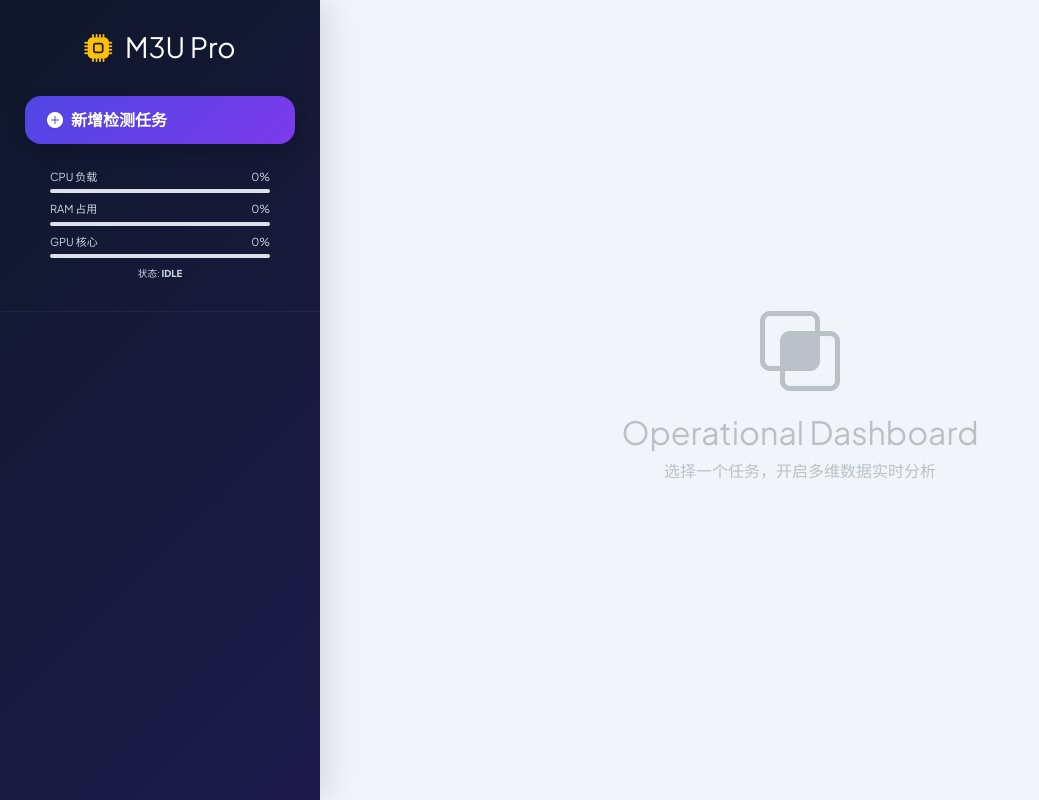
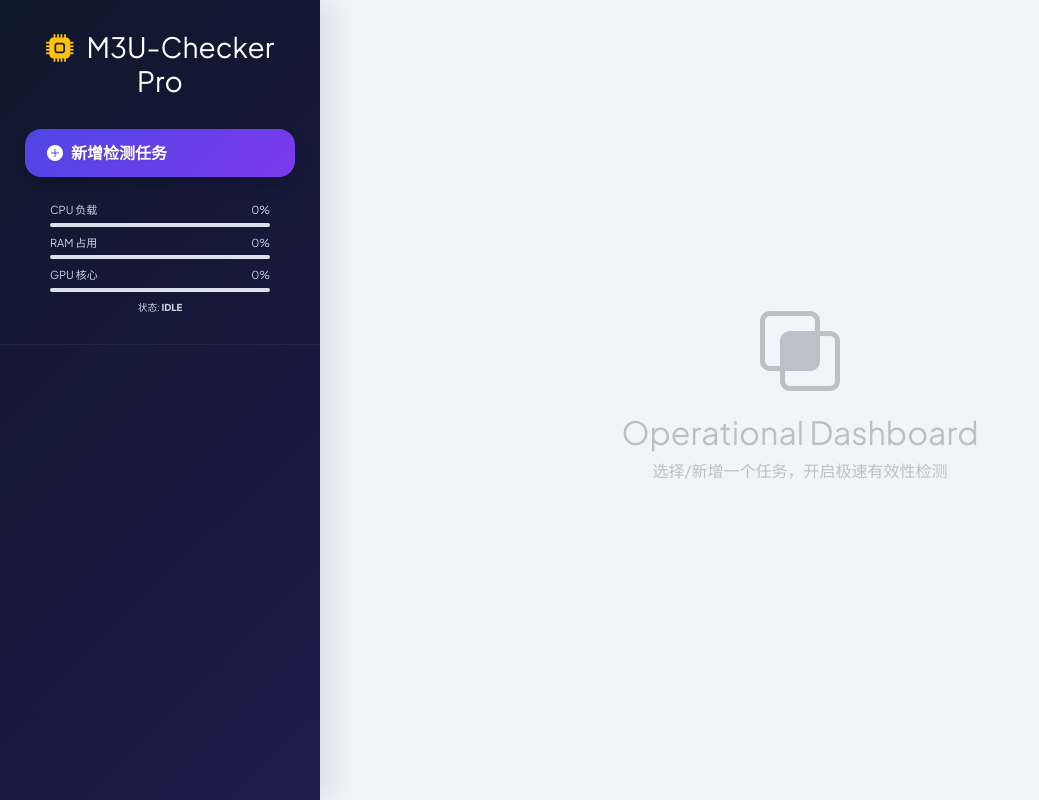
Before and after one commit to JE668/m3u-checker, a Flask app: page / in a window 1280 px wide. Shown: the whole page, without its empty margins (0-1039 px from the left). Run offline with Flask 3, Linux system fonts and the light colour scheme; data that the repository does not hold is empty; parts of the project's set-up code (start-up, migrations or seed data) failed here and were passed over.

Commit message:
Update index.html

```diff
--- a/templates/index.html
+++ b/templates/index.html
@@ -62,7 +62,7 @@
 
 <div class="sidebar">
     <div class="sidebar-header text-center">
-        <h3 class="fw-800 animate__animated animate__fadeInLeft"><i class="bi bi-cpu-fill me-2 text-warning"></i> M3U Pro</h3>
+        <h3 class="fw-800 animate__animated animate__fadeInLeft"><i class="bi bi-cpu-fill me-2 text-warning"></i> M3U-Checker Pro</h3>
         <button class="btn btn-grad btn-primary-grad w-100 mt-4 shadow" id="addNewTaskBtn">
             <i class="bi bi-plus-circle-fill"></i> 新增检测任务
         </button>
@@ -83,7 +83,7 @@
     <div id="noSelect" class="h-100 d-flex flex-column align-items-center justify-content-center opacity-25 text-center">
         <i class="bi bi-intersect display-1 mb-3"></i>
         <h2 class="fw-800 text-dark">Operational Dashboard</h2>
-        <p>选择一个任务，开启多维数据实时分析</p>
+        <p>选择/新增一个任务，开启极速有效性检测</p>
     </div>
 
     <div id="dashboard" class="d-none animate__animated animate__fadeIn">
@@ -107,19 +107,22 @@
         <!-- 3. Stats -->
         <div class="row g-3 mb-4 text-center">
             <div class="col"><div class="glass-card mb-0"><i class="bi bi-list-task stat-icon-bg text-primary"></i><div class="small fw-bold opacity-50">总频道</div><div id="statTotal" class="stat-value">0</div></div></div>
-            <div class="col"><div class="glass-card text-info mb-0"><i class="bi bi-lightning stat-icon-bg"></i><div class="small fw-bold opacity-50">已处理</div><div id="statCurrent" class="stat-value">0</div></div></div>
+            <div class="col"><div class="glass-card text-info mb-0"><i class="bi bi-lightning stat-icon-bg"></i><div class="small fw-bold opacity-50">处理数</div><div id="statCurrent" class="stat-value">0</div></div></div>
             <div class="col"><div class="glass-card text-success mb-0"><i class="bi bi-check2-circle stat-icon-bg"></i><div class="small fw-bold opacity-50">有效源</div><div id="statSuccess" class="stat-value">0</div></div></div>
-            <div class="col"><div class="glass-card text-warning mb-0"><i class="bi bi-shield-slash stat-icon-bg"></i><div class="small fw-bold opacity-50">已熔断</div><div id="statBanned" class="stat-value">0</div></div></div>
             <div class="col"><div class="glass-card text-primary mb-0"><i class="bi bi-graph-up stat-icon-bg"></i><div class="small fw-bold opacity-50">有效率</div><div id="statRate" class="stat-value">0%</div></div></div>
+            <div class="col"><div class="glass-card text-warning mb-0"><i class="bi bi-shield-slash stat-icon-bg"></i><div class="small fw-bold opacity-50">熔断数</div><div id="statBanned" class="stat-value">0</div></div></div>
         </div>
 
-        <!-- 4. Charts (5 Doughnuts) -->
+        <!-- 4. Charts (3x2 布局) -->
         <div class="row g-3 mb-4">
-            <div class="col" style="flex: 1;"><div class="glass-card chart-card mb-0 text-center" style="height:140px;"><h6>画质占比</h6><div style="height:110px"><canvas id="resChart"></canvas></div></div></div>
-            <div class="col" style="flex: 1;"><div class="glass-card chart-card mb-0 text-center" style="height:140px;"><h6>稳定性</h6><div style="height:110px"><canvas id="stabChart"></canvas></div></div></div>
-            <div class="col" style="flex: 1;"><div class="glass-card chart-card mb-0 text-center" style="height:140px;"><h6>响应延迟</h6><div style="height:110px"><canvas id="latChart"></canvas></div></div></div>
-            <div class="col" style="flex: 1;"><div class="glass-card chart-card mb-0 text-center" style="height:140px;"><h6>视频编码</h6><div style="height:110px"><canvas id="vCodecChart"></canvas></div></div></div>
-            <div class="col" style="flex: 1;"><div class="glass-card chart-card mb-0 text-center" style="height:140px;"><h6>音频编码</h6><div style="height:110px"><canvas id="aCodecChart"></canvas></div></div></div>
+            <div class="col-md-4"><div class="glass-card chart-card mb-0 text-center" style="height:200px;"><h6>画质占比</h6><div style="height:140px"><canvas id="resChart"></canvas></div></div></div>
+            <div class="col-md-4"><div class="glass-card chart-card mb-0 text-center" style="height:200px;"><h6>源有效率</h6><div style="height:140px"><canvas id="stabChart"></canvas></div></div></div>
+            <div class="col-md-4"><div class="glass-card chart-card mb-0 text-center" style="height:200px;"><h6>响应延迟</h6><div style="height:140px"><canvas id="latChart"></canvas></div></div></div>
+        </div>
+        <div class="row g-3 mb-5">
+            <div class="col-md-4"><div class="glass-card chart-card mb-0 text-center" style="height:200px;"><h6>视频编码</h6><div style="height:140px"><canvas id="vCodecChart"></canvas></div></div></div>
+            <div class="col-md-4"><div class="glass-card chart-card mb-0 text-center" style="height:200px;"><h6>音频编码</h6><div style="height:140px"><canvas id="aCodecChart"></canvas></div></div></div>
+            <div class="col-md-4"><div class="glass-card chart-card mb-0 text-center" style="height:200px;"><h6>状态分析</h6><div style="height:140px"><canvas id="hostChart"></canvas></div></div></div>
         </div>
 
         <!-- 5. Log -->
```
